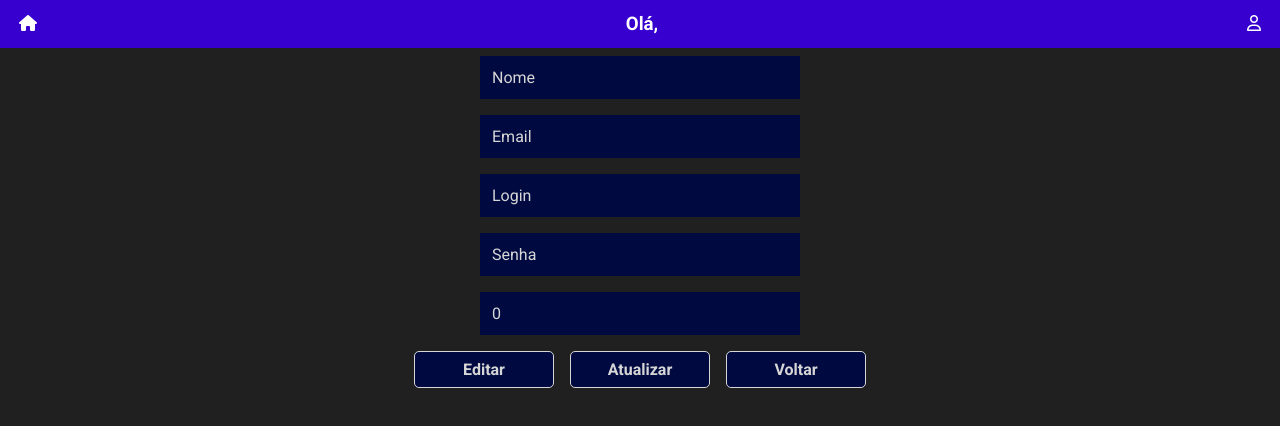
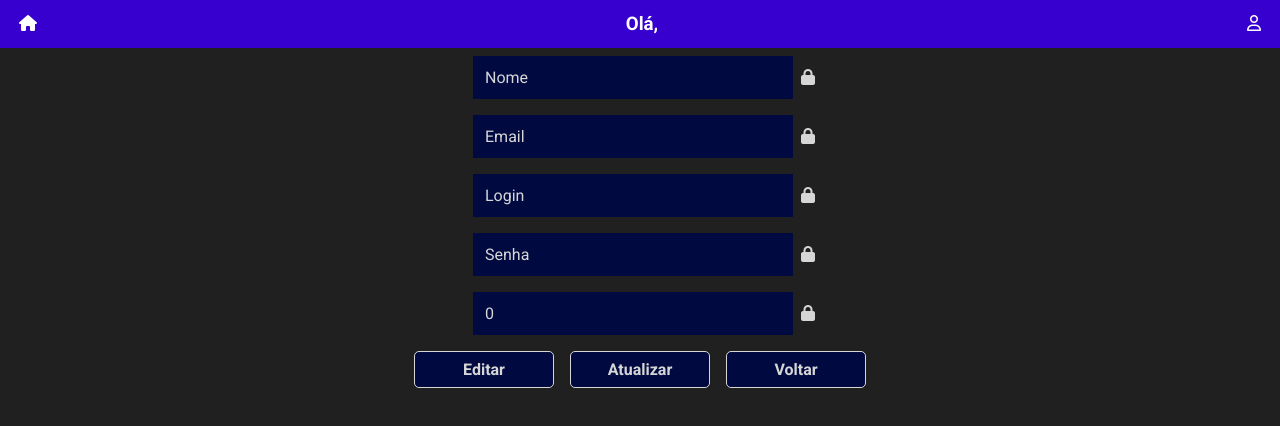
Before and after one commit to alisson-sds/frontend-fynansis, a React (Vite) app in the folder Fynansis/: page /profile in a window 1280 px wide. Shown: the top 426 px of the page. Built offline with nearby package versions, Linux system fonts and the light colour scheme; no server answers.

Commit message:
Adicionando UX e removendo BUG na profile

```diff
--- a/Fynansis/src/routes/Profile/index.tsx
+++ b/Fynansis/src/routes/Profile/index.tsx
@@ -1,10 +1,11 @@
-import { Link, useNavigate } from "react-router-dom";
+import { Link } from "react-router-dom";
 import { Input } from "../../components/input/input";
 import Navbar from "../../components/navbar/navbar";
-import { FormEvent, ReactEventHandler, useEffect, useState } from "react";
+import { FormEvent, useEffect, useState } from "react";
 import { UserData } from "../../interface/userData";
 import axios from "axios";
 import { Button } from "../../components/button/button";
+import "./style.css";
 
 const API_URL = "http://localhost:8080/usuario";
 
@@ -19,11 +20,12 @@ export function Profile() {
   const [login, setLogin] = useState("");
   const [senha, setSenha] = useState("");
   const [cpf, setCpf] = useState(0);
-  const navigate = useNavigate();
 
   const buttonText = disabled ? "Editar" : "Cancelar"; //Define Text do botão partindo do state de Editar
 
   const buttonColor = disabled ? "#000a41" : "#891900";
+
+  const lockType = disabled ? "fa-solid fa-lock" : "fa-solid fa-lock-open";
 
   const getData = async () => {
     try {
@@ -53,14 +55,18 @@ export function Profile() {
       cpf,
     };
     try {
-      const response = await axios.put(API_URL + "/atualizar/" + isAuth, userData);
-      console.log(response)
+      const response = await axios.put(
+        API_URL + "/atualizar/" + isAuth,
+        userData
+      );
+      console.log(response);
       getData();
+      localStorage.setItem("nameFromLoggedUser", response.data.nomeUsuario);
       alert("Usuario atualizado!");
     } catch (error: any) {
-      alert("Cpf ou email já cadastrados!");
+      alert("Erro ao atualizar o usuário!");
     }
-    setDisabled(!disabled)
+    setDisabled(!disabled);
   };
 
   return (
@@ -68,6 +74,7 @@ export function Profile() {
       <Navbar userName={nameFromUser} />
 
       <form className="form" onSubmit={submit}>
+        <div className="inputLock">
           <Input
             label="Nome"
             value={nome}
@@ -75,14 +82,20 @@ export function Profile() {
             required
             disabled={disabled}
           />
+          <i className={lockType}></i>
+        </div>
+        <div className="inputLock">
           <Input
             label="Email"
             value={email}
             updateValue={setEmail}
             required
             type="email"
-          disabled={disabled}
+            disabled={true}
           />
+          <i className="fa-solid fa-lock"></i>
+        </div>
+        <div className="inputLock">
           <Input
             label="Login"
             value={login}
@@ -92,6 +105,9 @@ export function Profile() {
             maxLength={20}
             disabled={disabled}
           />
+          <i className={lockType}></i>
+        </div>
+        <div className="inputLock">
           <Input
             label="Senha"
             value={senha}
@@ -102,6 +118,9 @@ export function Profile() {
             maxLength={30}
             disabled={disabled}
           />
+          <i className={lockType}></i>
+        </div>
+        <div className="inputLock">
           <Input
             label="Cpf"
             value={cpf}
@@ -110,9 +129,10 @@ export function Profile() {
             type="number"
             minLength={11}
             maxLength={11}
-          disabled={disabled}
+            disabled={true}
           />
-
+          <i className="fa-solid fa-lock"></i>
+        </div>
         <div>
           <Button
             label={buttonText}
--- /dev/null
+++ b/Fynansis/src/routes/Profile/style.css
@@ -0,0 +1,11 @@
+.inputLock {
+    width: 100%;
+    display: flex;
+    align-items: center;
+    flex-direction: row;
+    justify-content: center;
+}
+
+.inputLock i{
+    color: #d6d6d6;
+}
```
Lines whose indentation alone changed are shown as unchanged.
